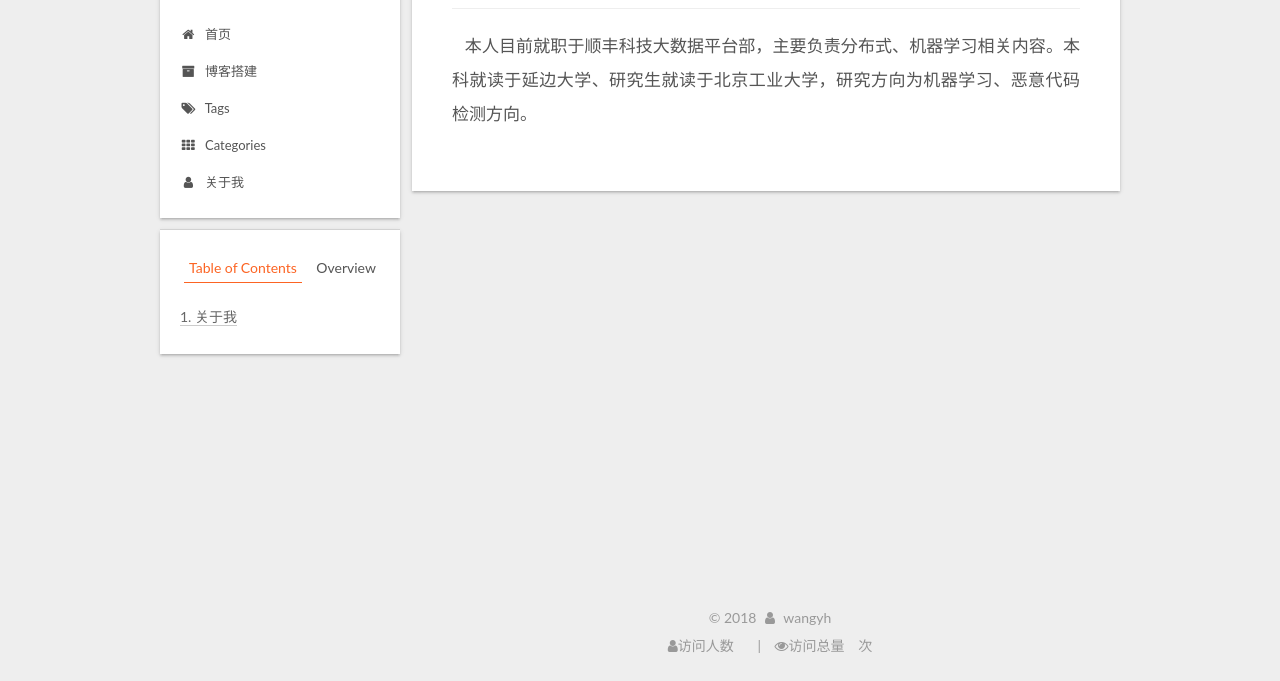
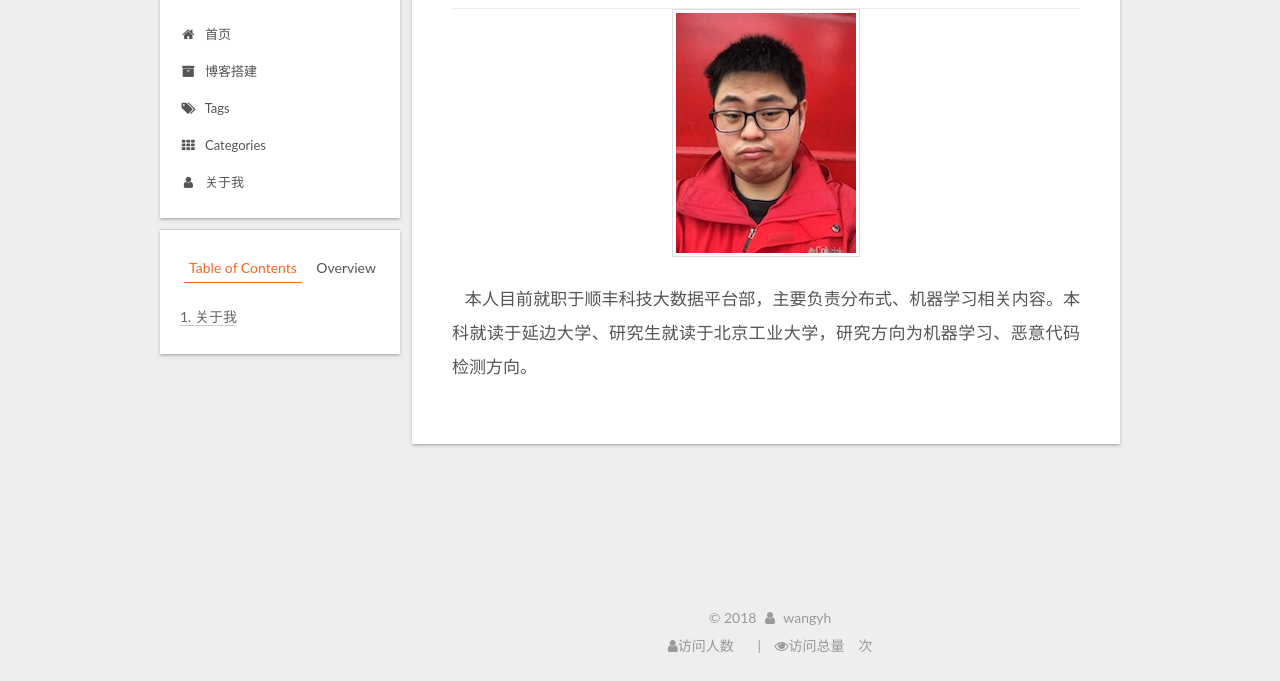
Before and after one commit to Best-Jungle/Best-Jungle.github.io, a plain HTML site: page about/index.html in a window 1280 px wide. Shown: the part 119-800 px from the top of the page. Drawn offline with Linux system fonts and the light colour scheme; some packages are replaced by stand-ins of ours; a script that the page names is missing.

Commit message:
Site updated: 2018-06-04 16:17:48

```diff
--- a/about/index.html
+++ b/about/index.html
@@ -79,17 +79,19 @@
 
 
 
-<meta name="description" content="关于我   本人目前就职于顺丰科技大数据平台部，主要负责分布式、机器学习相关内容。本科就读于延边大学、研究生就读于北京工业大学，研究方向为机器学习、恶意代码检测方向。">
+<meta name="description" content="关于我    本人目前就职于顺丰科技大数据平台部，主要负责分布式、机器学习相关内容。本科就读于延边大学、研究生就读于北京工业大学，研究方向为机器学习、恶意代码检测方向。">
 <meta property="og:type" content="website">
 <meta property="og:title" content="如何发布一篇博客">
 <meta property="og:url" content="http://yoursite.com/about/index.html">
 <meta property="og:site_name" content="长颈鹿先森">
-<meta property="og:description" content="关于我   本人目前就职于顺丰科技大数据平台部，主要负责分布式、机器学习相关内容。本科就读于延边大学、研究生就读于北京工业大学，研究方向为机器学习、恶意代码检测方向。">
+<meta property="og:description" content="关于我    本人目前就职于顺丰科技大数据平台部，主要负责分布式、机器学习相关内容。本科就读于延边大学、研究生就读于北京工业大学，研究方向为机器学习、恶意代码检测方向。">
 <meta property="og:locale" content="default">
-<meta property="og:updated_time" content="2018-06-04T07:51:36.015Z">
+<meta property="og:image" content="http://yoursite.com/about/index/%E4%B8%AA%E4%BA%BA%E7%85%A7%E7%89%87.jpg">
+<meta property="og:updated_time" content="2018-06-04T08:09:57.376Z">
 <meta name="twitter:card" content="summary">
 <meta name="twitter:title" content="如何发布一篇博客">
-<meta name="twitter:description" content="关于我   本人目前就职于顺丰科技大数据平台部，主要负责分布式、机器学习相关内容。本科就读于延边大学、研究生就读于北京工业大学，研究方向为机器学习、恶意代码检测方向。">
+<meta name="twitter:description" content="关于我    本人目前就职于顺丰科技大数据平台部，主要负责分布式、机器学习相关内容。本科就读于延边大学、研究生就读于北京工业大学，研究方向为机器学习、恶意代码检测方向。">
+<meta name="twitter:image" content="http://yoursite.com/about/index/%E4%B8%AA%E4%BA%BA%E7%85%A7%E7%89%87.jpg">
 
 
 
@@ -270,8 +272,9 @@
 
 
           <h1>关于我</h1>
-<p></p>
-<p> 本人目前就职于顺丰科技大数据平台部，主要负责分布式、机器学习相关内容。本科就读于延边大学、研究生就读于北京工业大学，研究方向为机器学习、恶意代码检测方向。</p>
+<p>
+<img src="index/%E4%B8%AA%E4%BA%BA%E7%85%A7%E7%89%87.jpg" alt="">
+ 本人目前就职于顺丰科技大数据平台部，主要负责分布式、机器学习相关内容。本科就读于延边大学、研究生就读于北京工业大学，研究方向为机器学习、恶意代码检测方向。</p>
 
 
       </div>
```
Also changed, not shown: 2018/06/04/如何发布一篇博客/index.html (+1 -1 lines).
